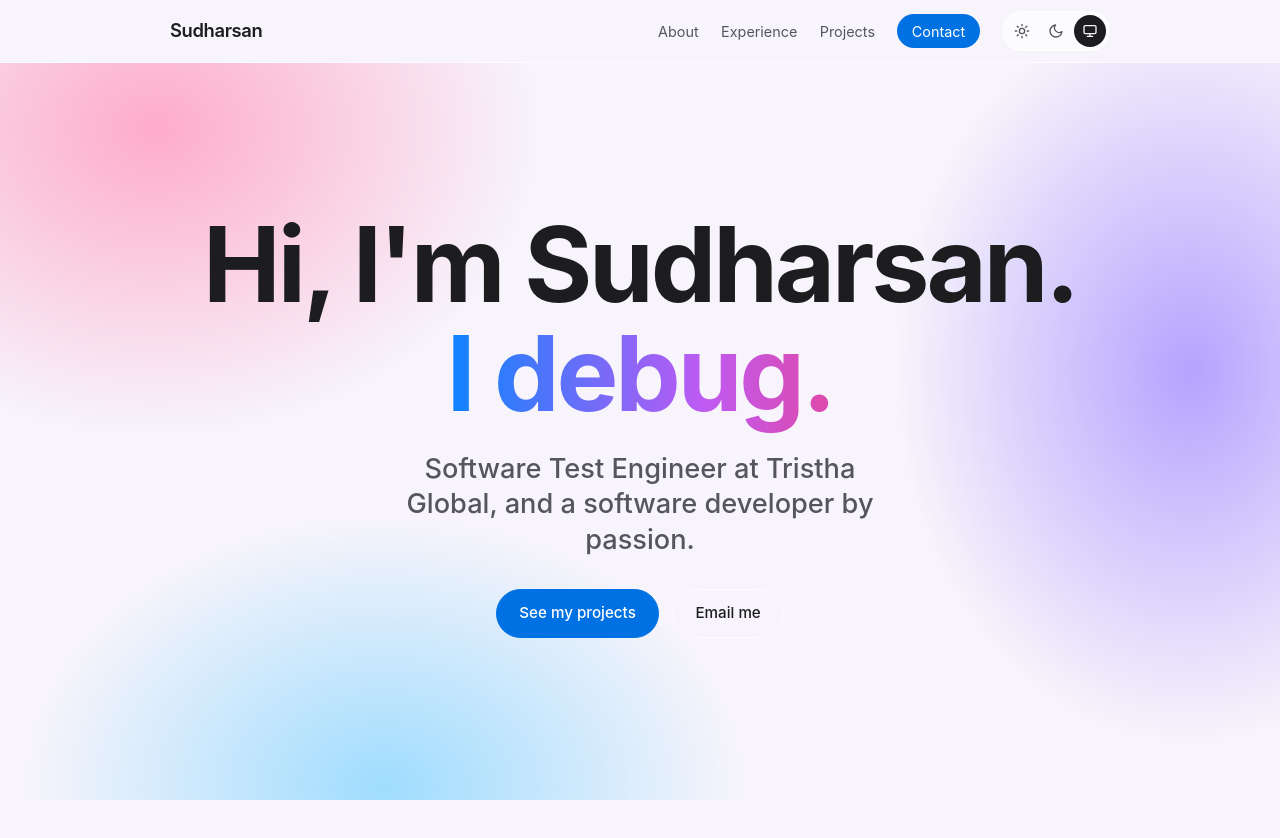
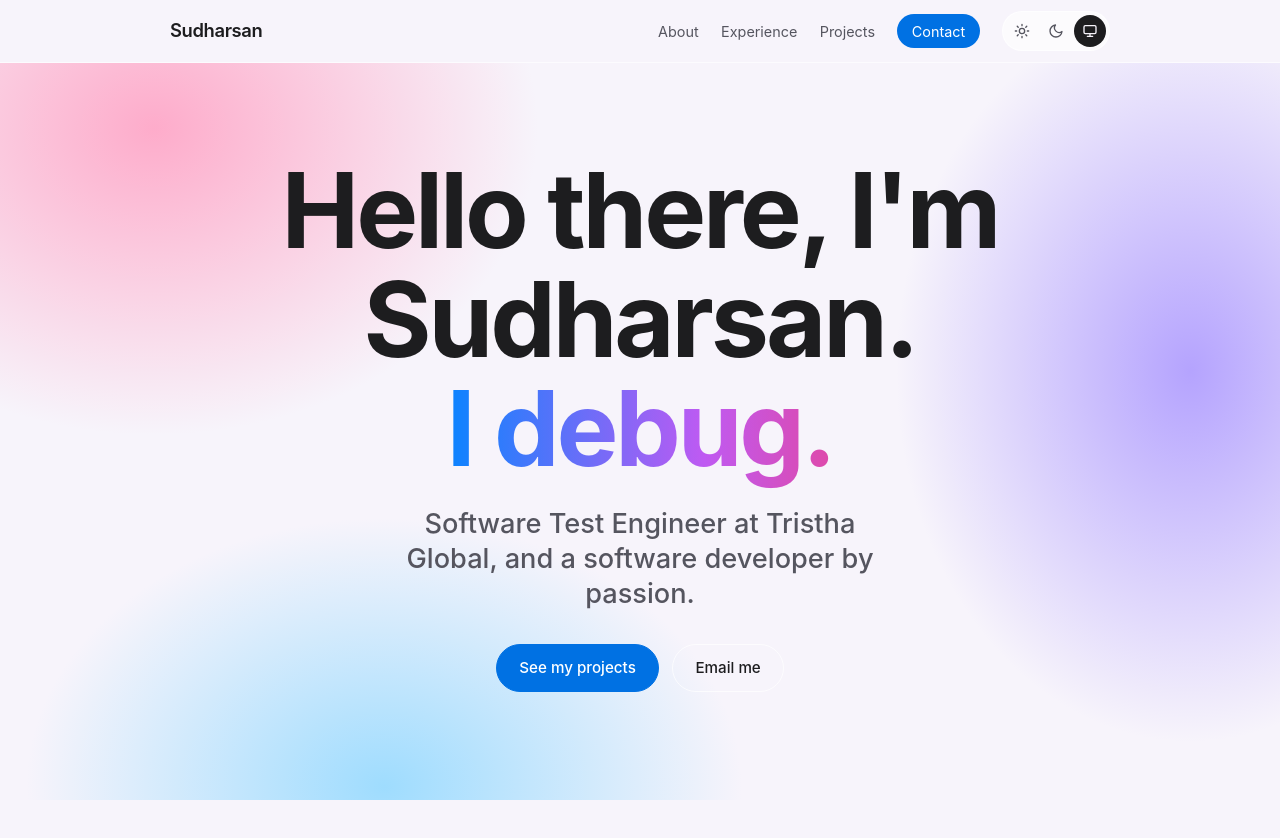
Before and after one commit to Sudharsan2k20/Portfolio, a plain HTML site: page index.html in a window 1280 px wide. Shown: the top 838 px of the page. Drawn offline with Linux system fonts and the light colour scheme.

Commit message:
Change greeting from 'Hi' to 'Hello there'

```diff
--- a/index.html
+++ b/index.html
@@ -27,7 +27,7 @@ try{var n=navigator,c=n.hardwareConcurrency||8,m=n.deviceMemory||8,s=n.connectio
 </nav>
 
 <header class="hero" id="top">
-  <h1>Hi, I'm Sudharsan.<br><span class="grad">I <span id="rot">test</span>.</span></h1>
+  <h1>Hello there, I'm Sudharsan.<br><span class="grad">I <span id="rot">test</span>.</span></h1>
   <p class="sub">Software Test Engineer at Tristha Global, and a software developer by passion.</p>
   <div class="cta">
     <a class="btn primary" href="#projects">See my projects</a>
```
